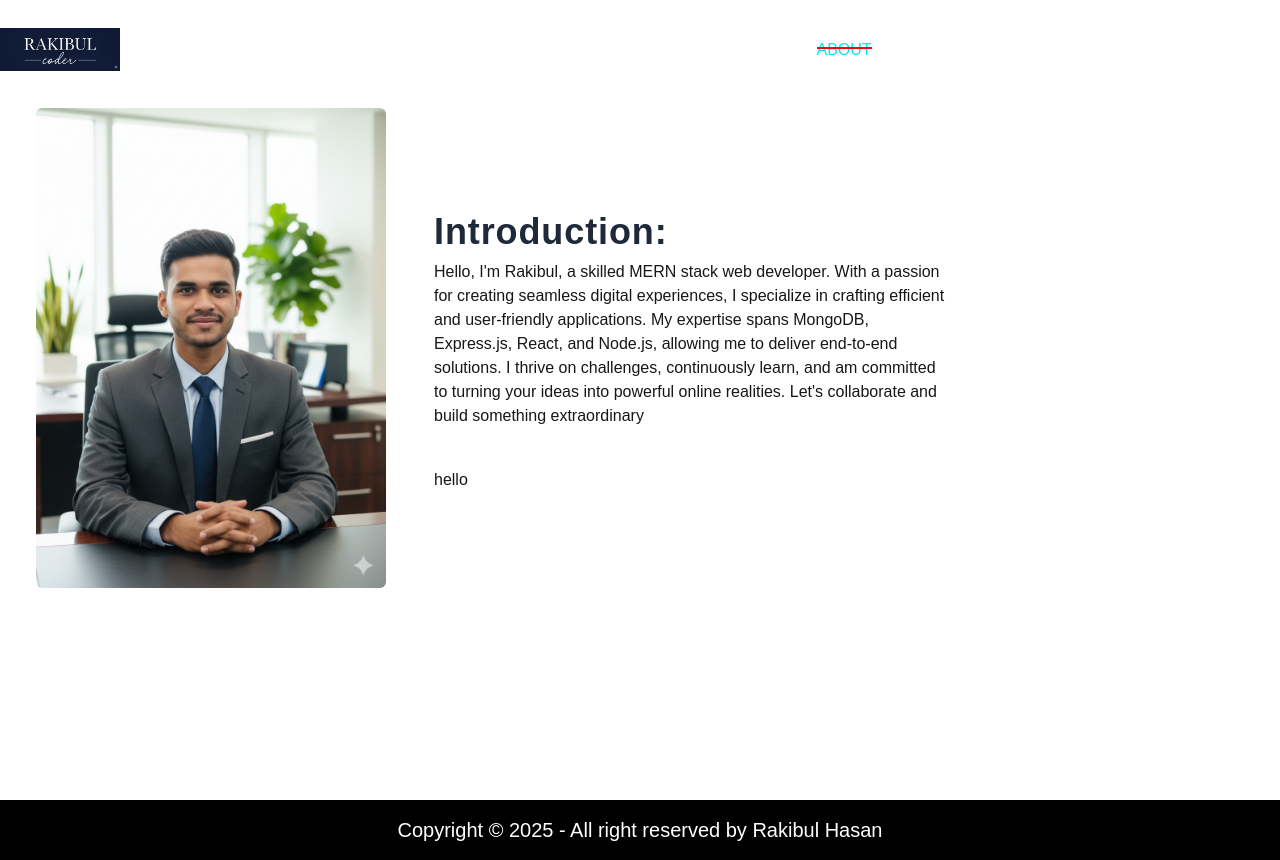
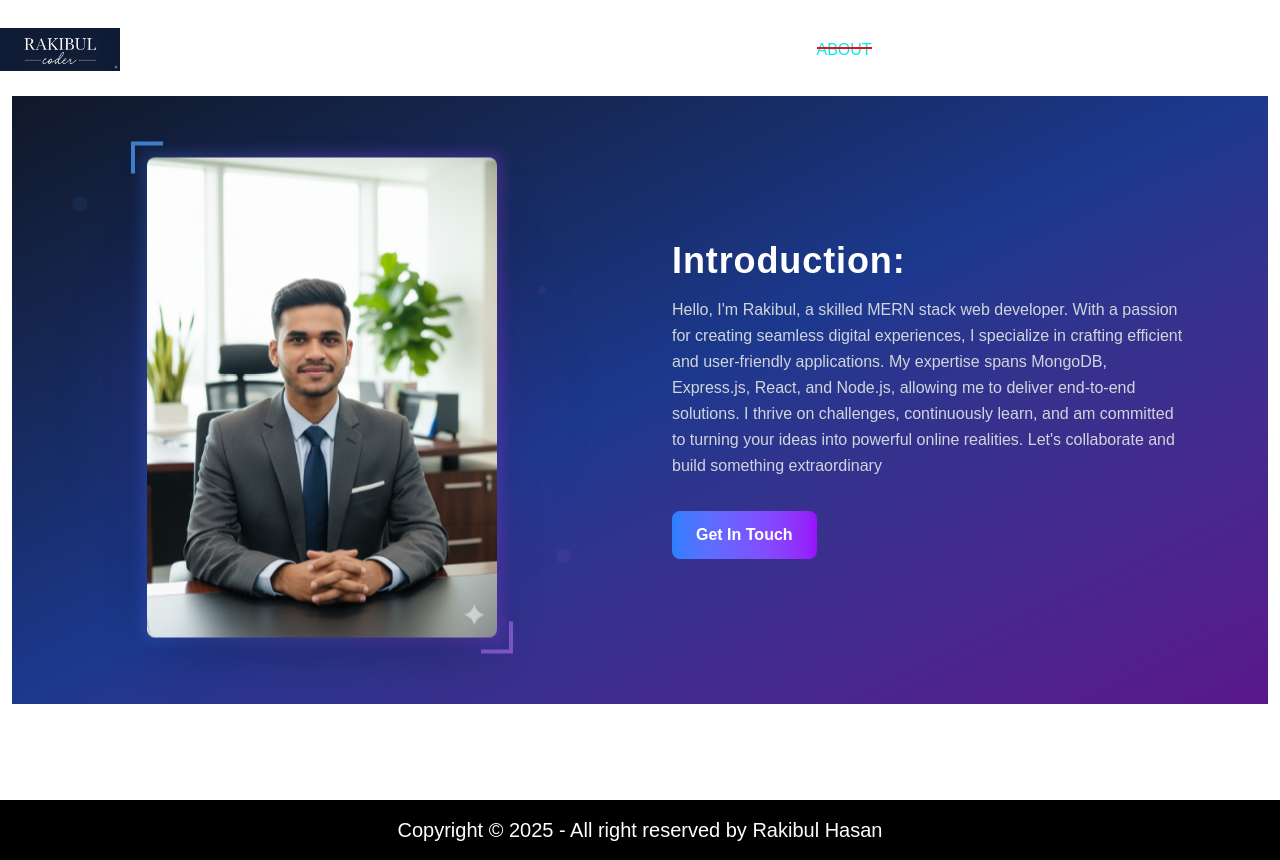
Before and after one commit to rakibul561/rakibul-Portfolio, a Next.js app in the folder client/: page /about in a window 1280 px wide. Built offline with nearby package versions, Linux system fonts and the light colour scheme.

Commit message:
updated code

```diff
--- a/client/src/components/About/About.tsx
+++ b/client/src/components/About/About.tsx
@@ -1,47 +1,114 @@
 // app/components/HeroSection.tsx
 "use client";
-
-
 import Image from "next/image";
 import rakib from '../../assets/image/rakib.png'
 
 export default function HeroSection() {
+  return (
+    <section className="bg-gradient-to-br from-gray-900 via-blue-900 to-purple-900 dark:from-gray-950 dark:via-blue-950 dark:to-purple-950">
+      <div className="container px-6 py-10 mx-auto lg:py-16">
 
+        {/* Main Flex Container */}
+        <div className="flex flex-col lg:flex-row items-center justify-between gap-12 lg:gap-16">
 
-  return (
-    <section className="bg-white dark:bg-gray-900">
+          {/* Image Section - Left Side */}
+          <div className="flex-1 flex items-center justify-center relative min-h-[400px]">
+            {/* Animated Gradient Background Blobs */}
+            <div className="absolute inset-0 flex items-center justify-center">
+              <div className="w-72 h-72 bg-gradient-to-br from-blue-500 via-purple-600 to-pink-600 rounded-full blur-3xl opacity-20 animate-pulse"></div>
+            </div>
 
+            <div className="absolute inset-0 flex items-center justify-center">
+              <div className="w-64 h-64 bg-gradient-to-tl from-cyan-500 via-blue-600 to-purple-700 rounded-full blur-2xl opacity-15 animate-pulse" style={{ animationDelay: '1s' }}></div>
+            </div>
 
+            {/* Animated Border Rings */}
+            <div className="absolute inset-0 flex items-center justify-center">
+              <div className="w-80 h-80 border-4 border-blue-400/20 rounded-full animate-spin" style={{ animationDuration: '20s' }}></div>
+            </div>
 
-      <div className="container flex flex-col px-6 py-10 mx-auto space-y-6 lg:h-[32rem] lg:py-16 lg:flex-row lg:items-center">
+            <div className="absolute inset-0 flex items-center justify-center">
+              <div className="w-[340px] h-[340px] border-2 border-purple-400/20 rounded-full animate-spin" style={{ animationDuration: '15s', animationDirection: 'reverse' }}></div>
+            </div>
 
+            {/* Floating Particles */}
+            <div className="absolute top-10 left-10 w-2 h-2 bg-blue-400 rounded-full animate-ping"></div>
+            <div className="absolute bottom-20 right-10 w-2 h-2 bg-purple-400 rounded-full animate-ping" style={{ animationDelay: '1s' }}></div>
+            <div className="absolute top-32 right-16 w-1 h-1 bg-pink-400 rounded-full animate-ping" style={{ animationDelay: '2s' }}></div>
 
-        <div className="flex items-center justify-center  h-96 ">
+            {/* Image Container with Hover Effect */}
+            <div className="relative z-10 group animate-float">
+              <div className="absolute -inset-1 bg-gradient-to-r from-blue-500 via-purple-500 to-pink-500 rounded-lg blur opacity-30 group-hover:opacity-60 transition duration-1000 group-hover:duration-200 animate-gradient"></div>
+              <div className="relative">
                 <Image
-            className="object-cover mt-4 rounded-md lg:max-w-2xl"
+                  className="object-cover rounded-lg shadow-2xl transform transition-all duration-500 group-hover:scale-105 group-hover:rotate-1"
                   src={rakib}
-            alt="glasses photo"
+                  alt="Rakibul - MERN Stack Developer"
                   width={350}
                   height={300}
                 />
+                {/* Decorative Corner Elements with Animation */}
+                <div className="absolute -top-4 -left-4 w-8 h-8 border-t-4 border-l-4 border-blue-400 animate-pulse"></div>
+                <div className="absolute -bottom-4 -right-4 w-8 h-8 border-b-4 border-r-4 border-purple-400 animate-pulse" style={{ animationDelay: '0.5s' }}></div>
+
+                {/* Glowing corners */}
+                <div className="absolute -top-2 -left-2 w-4 h-4 bg-blue-400 rounded-full blur-sm opacity-50 animate-ping"></div>
+                <div className="absolute -bottom-2 -right-2 w-4 h-4 bg-purple-400 rounded-full blur-sm opacity-50 animate-ping" style={{ animationDelay: '1s' }}></div>
+              </div>
+            </div>
           </div>
 
-          <div className="w-full lg:ml-12 ">
-          <div className="lg:max-w-lg">
-            <h1 className="text-3xl font-semibold tracking-wide text-gray-800 dark:text-white lg:text-4xl">
+          {/* Content Section - Right Side */}
+          <div className="flex-1 flex flex-col justify-center">
+            <div className="max-w-lg">
+              <h1 className="text-3xl font-semibold tracking-wide text-white lg:text-4xl">
                 Introduction:
               </h1>
 
-            <p className="py-2">Hello, I'm Rakibul, a skilled MERN stack web developer. With a passion for creating seamless digital experiences, I specialize in crafting efficient and user-friendly applications. My expertise spans MongoDB, Express.js, React, and Node.js, allowing me to deliver end-to-end solutions. I thrive on challenges, continuously learn, and am committed to turning your ideas into powerful online realities. Let's collaborate and build something extraordinary</p>
-          </div>
+              <p className="mt-4 text-gray-300 leading-relaxed">
+                Hello, I'm Rakibul, a skilled MERN stack web developer. With a passion for creating seamless digital experiences, I specialize in crafting efficient and user-friendly applications. My expertise spans MongoDB, Express.js, React, and Node.js, allowing me to deliver end-to-end solutions. I thrive on challenges, continuously learn, and am committed to turning your ideas into powerful online realities. Let's collaborate and build something extraordinary
+              </p>
 
               <div className="mt-8">
-            <button>hello</button>
+                <button className="px-6 py-3 bg-gradient-to-r from-blue-500 to-purple-600 text-white rounded-lg font-semibold hover:shadow-lg hover:shadow-purple-500/50 transform hover:-translate-y-0.5 transition-all duration-200">
+                  Get In Touch
+                </button>
+              </div>
+            </div>
           </div>
 
         </div>
+      </div>
 
-      </div>
+      {/* Custom CSS for additional animations */}
+      <style jsx>{`
+        @keyframes float {
+          0%, 100% {
+            transform: translateY(0px);
+          }
+          50% {
+            transform: translateY(-10px);
+          }
+        }
+
+        @keyframes gradient {
+          0%, 100% {
+            background-position: 0% 50%;
+          }
+          50% {
+            background-position: 100% 50%;
+          }
+        }
+
+        .animate-float {
+          animation: float 3s ease-in-out infinite;
+        }
+
+        .animate-gradient {
+          background-size: 200% 200%;
+          animation: gradient 3s ease infinite;
+        }
+      `}</style>
     </section>
   );
 }
```
Lines whose indentation alone changed are shown as unchanged.
